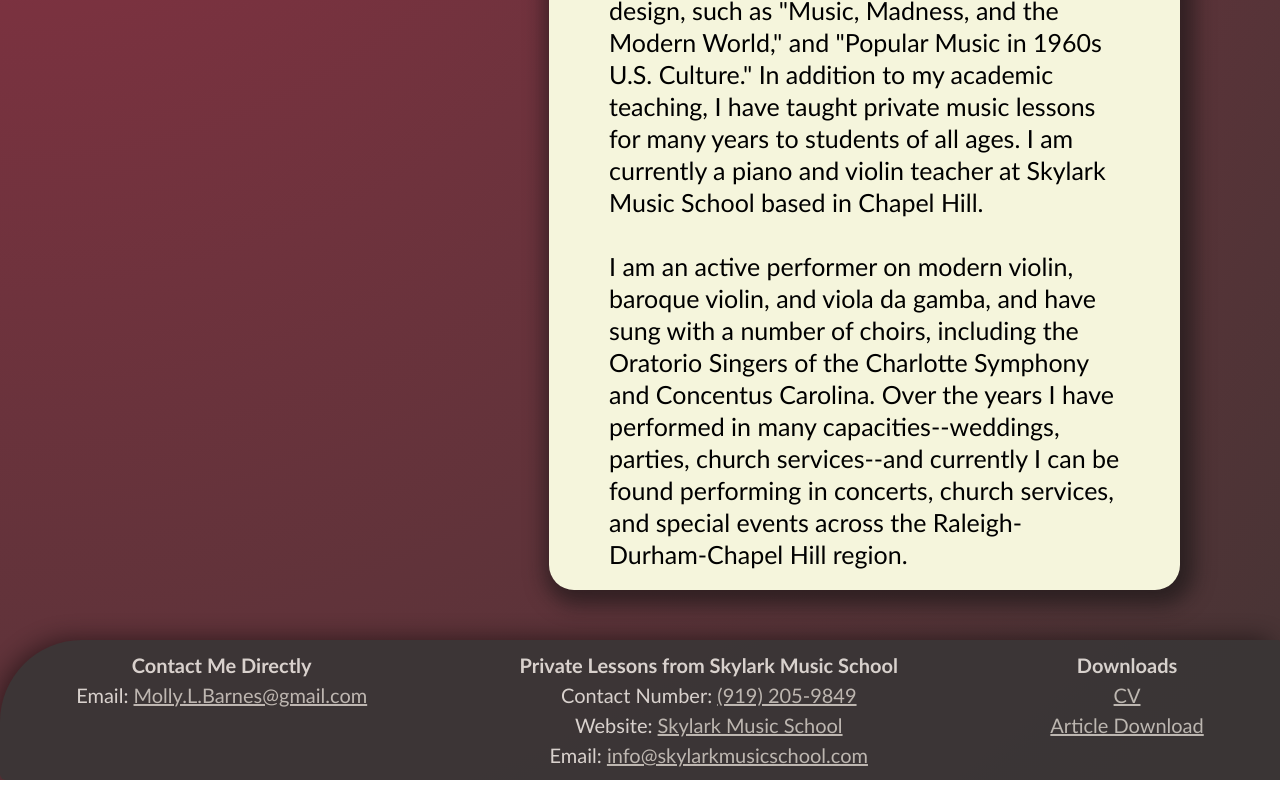
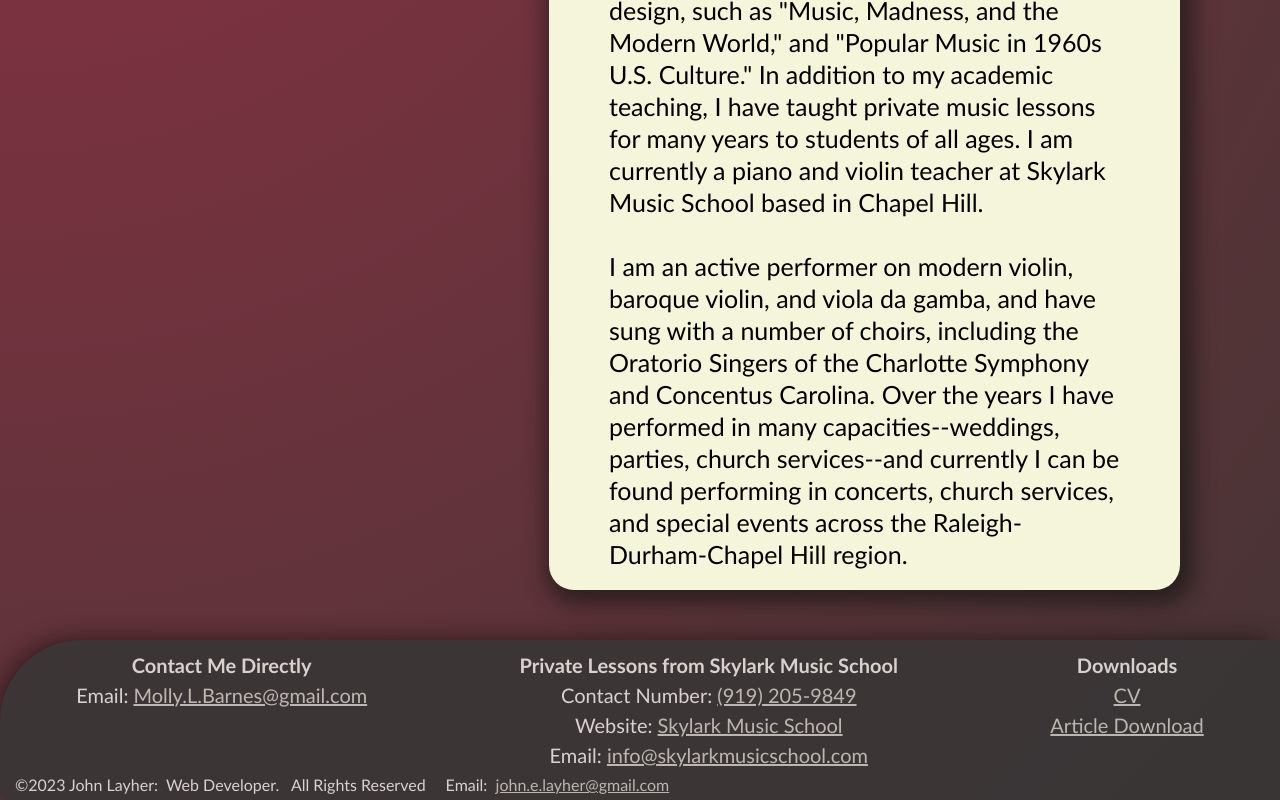
Before and after one commit to jlayher/molly-barnes-music, a Next.js app: page / in a window 1280 px wide. Shown: the part 1291-2091 px from the top of the page. Built offline with nearby package versions, Linux system fonts and the light colour scheme.

Commit message:
Fixed Footer Copyright styles.  Imported CV

```diff
--- a/src/components/Footer.js
+++ b/src/components/Footer.js
@@ -9,6 +9,8 @@ import styles from '@/styles/footer.module.css'
 const Footer = () => {
   return (
     <div className={styles.footer__container}>
+
+      <div className={styles.footer__container_toplinks}>
          {/* this contains the contact me directly links */}
         <div className={[styles.footer__section_container, styles.footer__section_container_private]}>
           <h3>Contact Me Directly</h3>
@@ -38,14 +40,32 @@ const Footer = () => {
           <a href="barnes_the_other_otto_dresel_ncmr.pdf" className={styles.footer__section_container_anchors} download="barnes_the_other_otto_dresel_ncmr.pdf">Article Download</a>
         </div>
 
+      </div>
+
+
+
+
+
+
+
+{/* footer bottom for copyright
+      goal is to make copyright and links at bottom left */}
+
+
       {/* this contains the Copyright Info */}
-      {/* Add my personal information, copyright, and any references to assets used */}
-      {/* <div className={styles.footer__section_container}>
-        <h3>Private Lessons</h3>
-        <p>Resume</p>
-        <p>CV</p>
-        <p>Article on blah blah bloo</p>
-      </div> */}
+      <div className={styles.footer__container_bottom}>
+        <div className={styles.footer__container_bottom_copyright}>&copy;2023 John Layher: &nbsp;Web Developer. &nbsp; All Rights Reserved </div>
+
+        <div className={styles.footer__container_bottom_links}>
+          <span className={styles.footer__container_bottom_links}>Email: &nbsp;</span>
+          <a href="mailto: john.e.layher@gmail.com" className={[ styles.footer__section_container_anchors, styles.footer__container_bottom_links]}>john.e.layher@gmail.com </a>
+
+          {/* <span>Portfolio: </span>
+          <a href="https://www.johnlayher-portfolio.com/" className={styles.footer__section_container_anchors}> https://www.johnlayher-portfolio.com/</a> */}
+        </div>
+
+      </div>
+
     </div>
   );
 }
--- a/src/styles/footer.module.css
+++ b/src/styles/footer.module.css
@@ -3,12 +3,32 @@
 /* this fixes the sticky footer (margin-top: auto) */
 .footer__container {
     margin-top: auto;
-    /* border: 2px solid black; */
+
     background-color: rgb(57, 54, 54);
     opacity: .9;
 
     color: rgb(231, 227, 222);
 
+    display: flex;
+    flex-direction: column;
+    text-align: center;
+
+
+
+    border-top-left-radius: 82px ;
+    border-top-right-radius: 2px ;
+    border-bottom-left-radius: 6px;
+    line-height: 30px;
+
+
+    padding: 10px 0px 0px 0px;
+
+    -webkit-box-shadow: -6px -4px 26px -4px rgba(0,0,0,0.57);
+    -moz-box-shadow: -6px -4px 26px -4px rgba(0,0,0,0.57);
+    box-shadow: -6px -4px 26px -4px rgba(0,0,0,0.57);
+}
+
+.footer__container_toplinks {
     display: flex;
     text-align: center;
     justify-content: space-around;
@@ -18,15 +38,6 @@
     border-bottom-left-radius: 6px;
     line-height: 30px;
 
-    /* changed padding to be slightly offset.  Right greater than left */
-        /* previously 45 150 25 150 */
-    /* padding: 25px 190px 35px 110px; */
-
-    padding: 10px 0px 10px 0px;
-
-    -webkit-box-shadow: -6px -4px 26px -4px rgba(0,0,0,0.57);
-    -moz-box-shadow: -6px -4px 26px -4px rgba(0,0,0,0.57);
-    box-shadow: -6px -4px 26px -4px rgba(0,0,0,0.57);
 }
 
 .footer__section_container {
@@ -55,3 +66,31 @@
     -moz-box-shadow: 5px 6px 20px 9px rgba(18,18,18,0.57);
     box-shadow: 5px 6px 20px 9px rgba(18,18,18,0.57);
 }
+
+.footer__container_bottom {
+    display: flex;
+    flex-direction: row;
+    justify-content: flex-start;
+    align-items: center;
+    flex-wrap: wrap;
+
+    /* margin-top: 5px; */
+    padding-left: 15px;
+
+
+}
+
+.footer__container_bottom_copyright {
+    display: flex;
+    padding-right: 20px;
+    font-size: 16px;
+}
+
+.footer__container_bottom_links {
+    font-size: 16px;;
+}
+
+.footer__container_bottom_links a {
+    font-size: 16px;
+    color: rgb(201, 197, 190);
+}
```
Also changed, not shown: 1 other file (tests, documents, lock files or other folders). Lines whose indentation alone changed are shown as unchanged.
